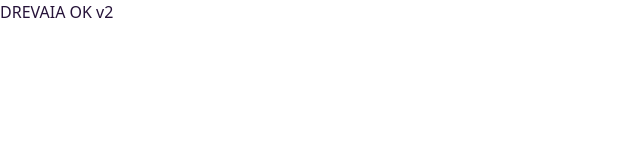
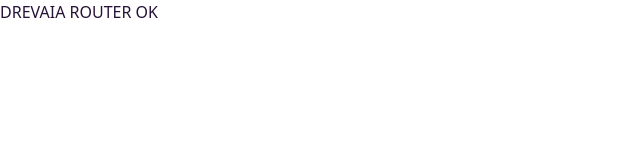
Before and after one commit to Drevaia-Digital/drevaia-app, a React (Vite) app: page / in a window 1280 px wide. Shown: the top 160 px of the page, without its empty margins (0-640 px from the left). Built offline with nearby package versions, Linux system fonts and the light colour scheme.

Commit message:
test router

```diff
--- a/src/App.tsx
+++ b/src/App.tsx
@@ -1,3 +1,9 @@
+import { BrowserRouter } from 'react-router-dom';
+
 export default function App() {
-  return <h1>DREVAIA OK v2</h1>;
+  return (
+    <BrowserRouter>
+      <h1>DREVAIA ROUTER OK</h1>
+    </BrowserRouter>
+  );
 }
```
